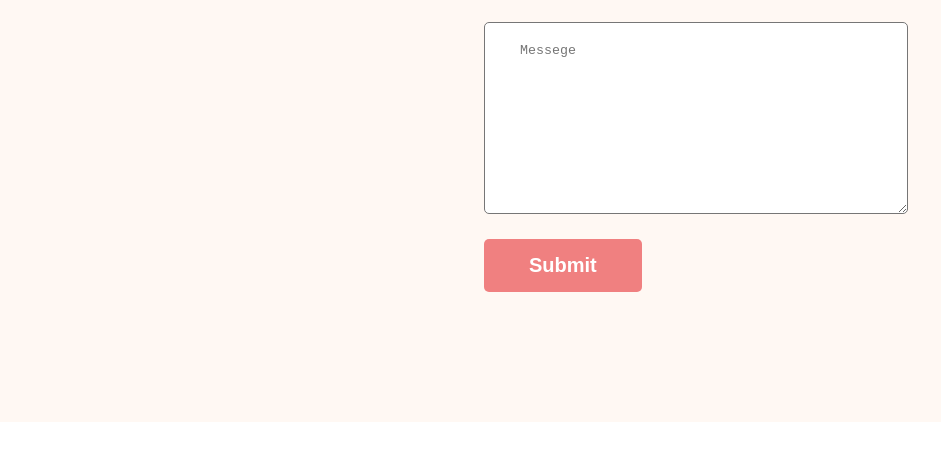
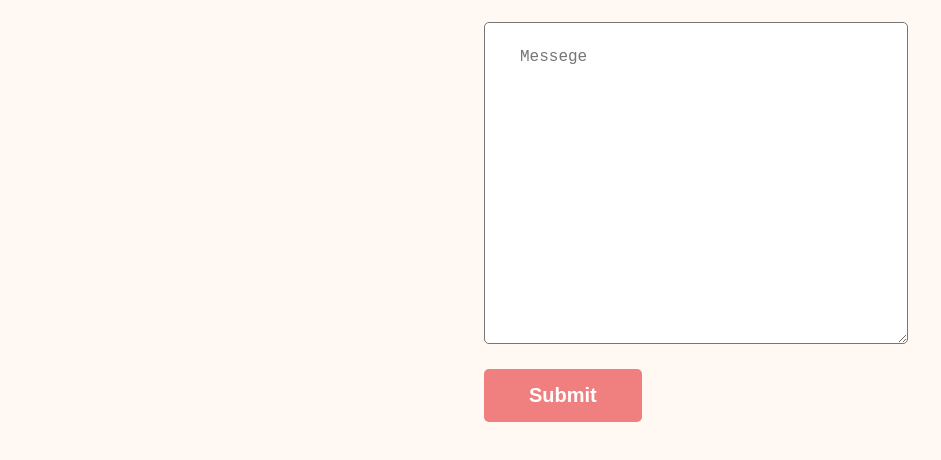
Before and after one commit to naymulmonaem/Portfolio, a plain HTML site: page index.html in a window 1280 px wide. Shown: the part 3733-4193 px from the top of the page, without its empty margins (206-1147 px from the left). Before the commit the page ends 4163 px from the top, so only its background shows below. Drawn offline with Linux system fonts and the light colour scheme.

Commit message:
sec-commit

```diff
--- a/style.css
+++ b/style.css
@@ -153,3 +153,9 @@ font-weight: 700;
     background:  #FFF;
     width: 100%;
 }
+textarea{
+color: #757575;
+font-size: 16px;
+font-weight: 400;
+line-height: 28px; /* 175% */
+}
```
